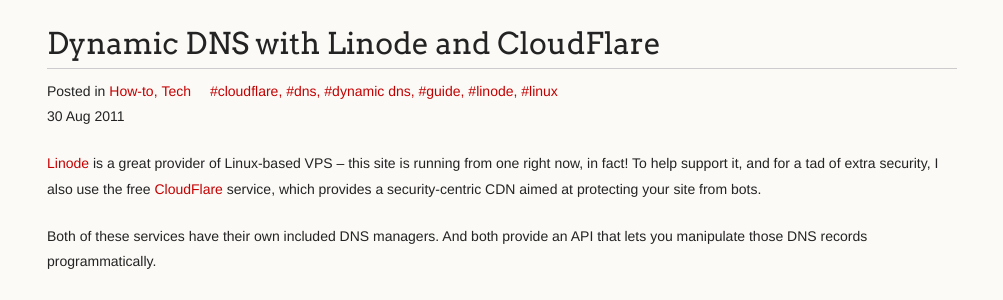
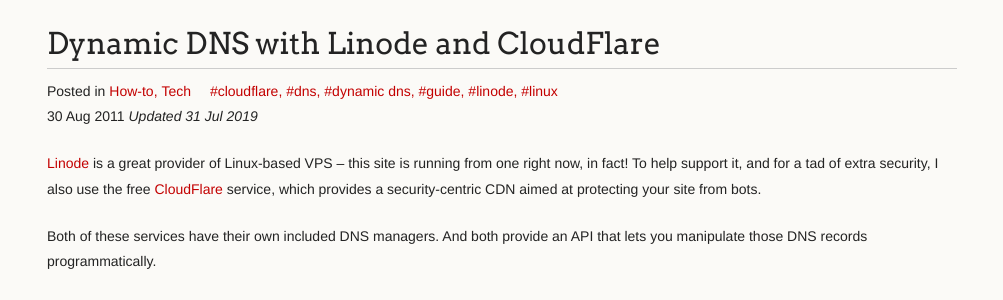
Before and after one commit to Kromey/Kromey.github.io, a Jekyll site: the page built from _posts/wordpress/2011-08-31-dynamic-dns-with-linode-and-cloudflare.md, in a window 1280 px wide and 900 px high. Shown: the part 319-619 px from the top of the window, without its empty margins (138-1141 px from the left). Built offline with Jekyll 4.4.1, drawn with Linux system fonts in a browser that asks for light colours.

Commit message:
Display page updated date

```diff
--- a/_layouts/post.html
+++ b/_layouts/post.html
@@ -13,7 +13,12 @@
 	<a href="/tag/{{ tag | slugify }}/">{{ tag }}</a>
 	{% endfor %}
 </div>
-<p class="meta">{{ page.date | date_to_string }}</p>
+<p class="meta">
+	{{ page.date | date_to_string }}
+	{% if page.last_modified_at %}
+	<em>Updated {{ page.last_modified_at | date_to_string }}</em>
+	{% endif %}
+</p>
 
 <div class="post">
 	{{ content }}
```
